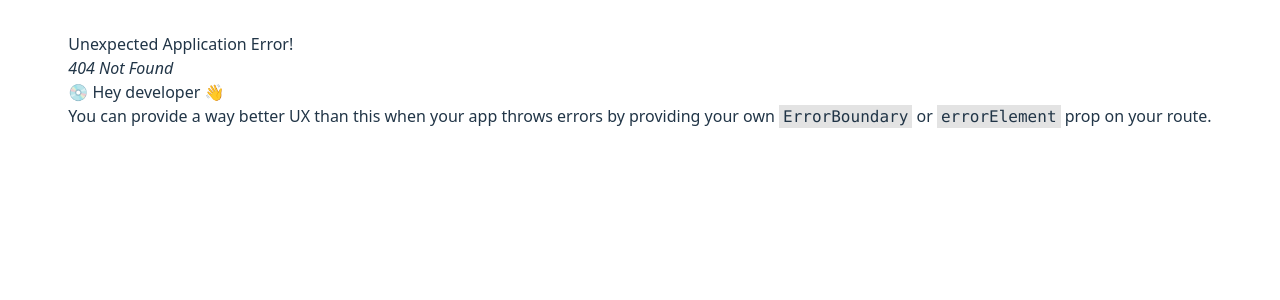
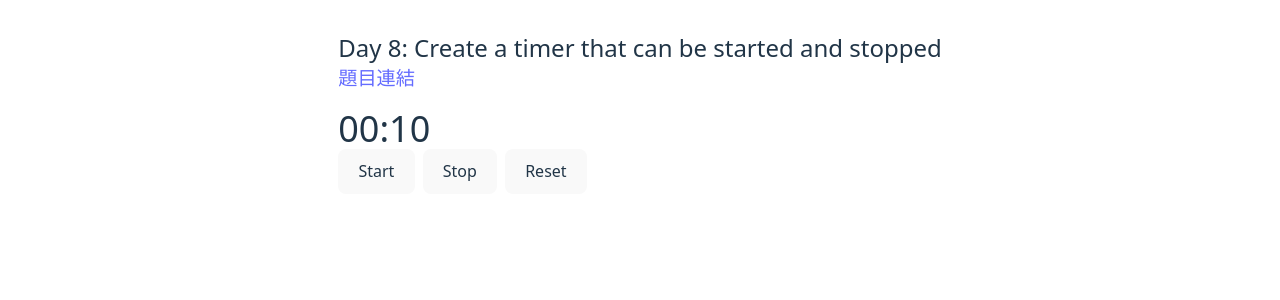
Before and after one commit to hangineer/React-30-Practice, a React (Vite) app: page /day8 in a window 1280 px wide. Before the commit this address had no page. Shown: the top 300 px of the page. Built offline with nearby package versions, Linux system fonts and the light colour scheme.

Commit message:
feat: add day8 practice

```diff
--- /dev/null
+++ b/src/pages/day8.jsx
@@ -0,0 +1,70 @@
+import { useState, useRef } from "react";
+
+
+function Day8() {
+  const fiveMinutes = new Date(0, 0, 0, 0, 0, 10);
+  const [remainingTime, setRemainingTime] = useState(fiveMinutes);
+  const [isRunning, setIsRunning] = useState(false);
+  const formattedTime = Intl.DateTimeFormat("en-US", {
+    minute: "2-digit",
+    second: "2-digit",
+  }).format(remainingTime);
+
+  const timerRef = useRef(null);
+
+  console.log("formattedTime", formattedTime);
+  console.log("remainingTime", remainingTime);
+
+
+  const handleStart = () => {
+    if (isRunning) return;
+    setIsRunning(true);
+    clearInterval(timerRef.current);
+
+    timerRef.current = setInterval(() => {
+      setRemainingTime(prev => {
+        const currentTime = new Date(prev.getTime() - 1000);
+        const minute = currentTime.getMinutes();
+        const second = currentTime.getSeconds();
+
+        if (!minute && !second) {
+          clearInterval(timerRef.current);
+          setIsRunning(false);
+          handleReset(); // 時間倒數完畢，重置
+        }
+        return currentTime;
+      });
+    }, 1000);
+  }
+
+  const handleStop = () => {
+    setIsRunning(false);
+    clearInterval(timerRef.current);
+  }
+
+  const handleReset = () => {
+    setIsRunning(false);
+    clearInterval(timerRef.current);
+    setRemainingTime(fiveMinutes);
+  }
+
+  return (
+    <>
+      <h2 className="text-2xl">Day 8: Create a timer that can be started and stopped</h2>
+      <a href="https://reactpractice.dev/exercise/create-a-timer-that-can-be-started-and-stopped/?utm_source=calendar.reactpractice.dev&utm_medium=social&utm_campaign=calendar-v1">
+        題目連結
+      </a>
+      <div className="mt-4">
+        <h3 className="text-4xl">{formattedTime}</h3>
+        <div>{isRunning}</div>
+        <div className="flex gap-2">
+          <button onClick={handleStart} disabled={isRunning}>Start</button>
+          <button onClick={handleStop} disabled={!isRunning}>Stop</button>
+          <button onClick={handleReset}>Reset</button>
+        </div>
+      </div>
+    </>
+  );
+};
+
+export default Day8;
--- a/src/routes/index.jsx
+++ b/src/routes/index.jsx
@@ -7,7 +7,7 @@ import Day4 from "@/pages/day4";
 import Day5 from "@/pages/day5";
 import Day6 from "@/pages/day6";
 import Day7 from "@/pages/day7";
-
+import Day8 from "@/pages/day8";
 const routes = [
   {
     path: "/",
@@ -41,6 +41,10 @@ const routes = [
     path: "day7",
     element: <Day7 />,
   },
+  {
+    path: "day8",
+    element: <Day8 />,
+  },
 ];
 
 const router = createBrowserRouter(routes);
```
Also changed, not shown: 1 other file (tests, documents, lock files or other folders).
